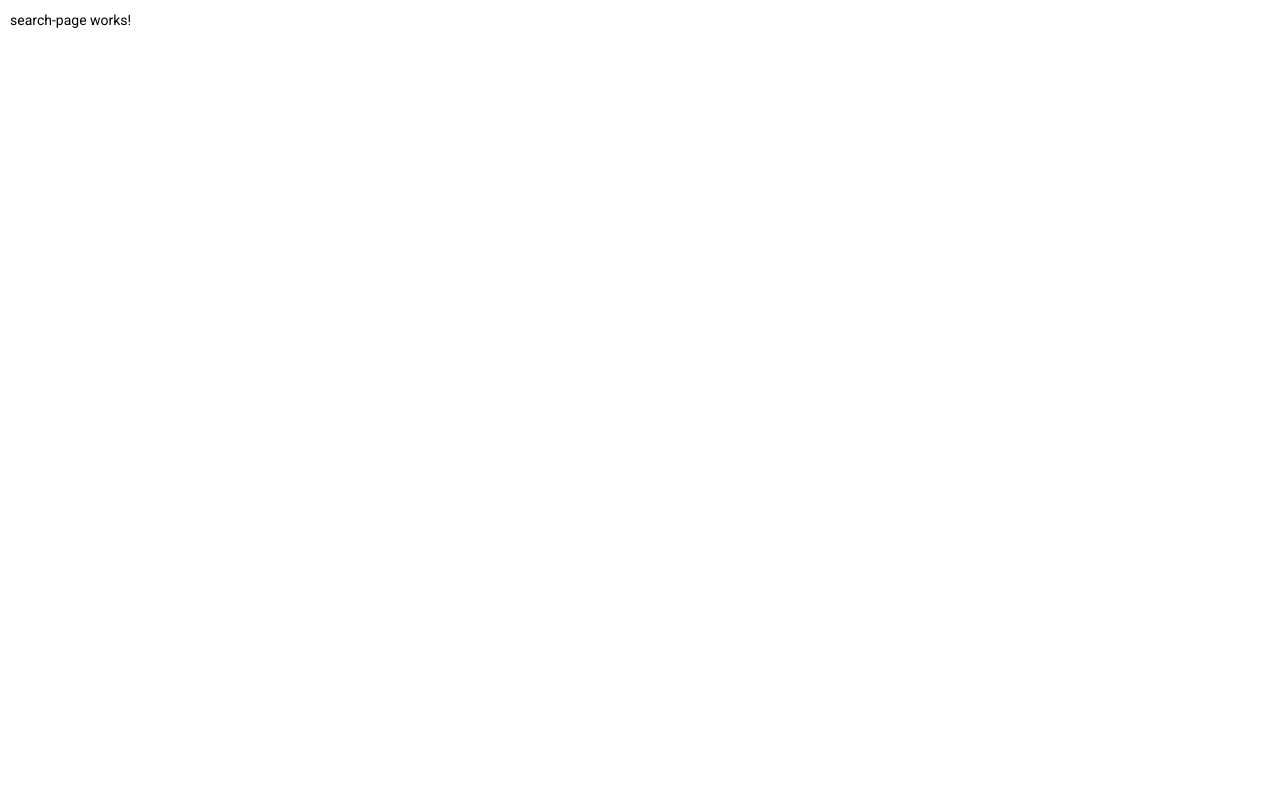
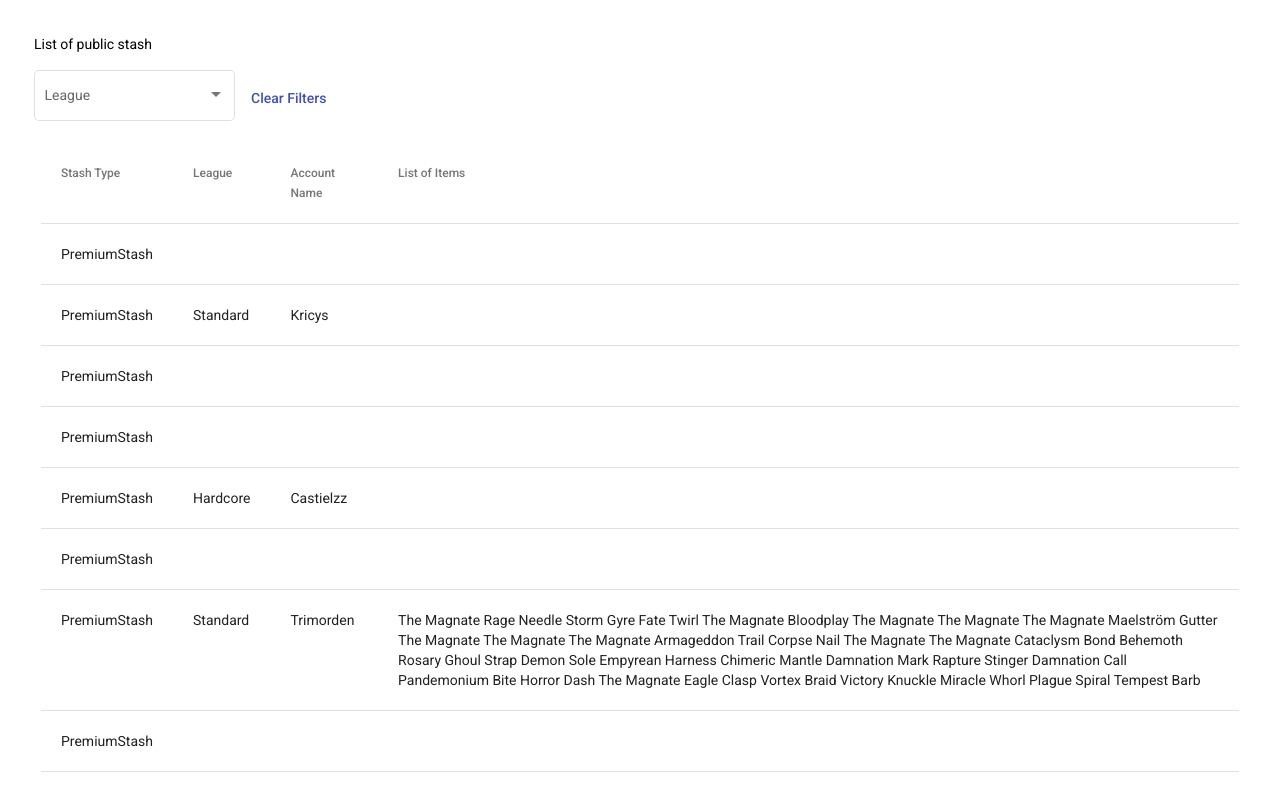
Before and after one commit to dhimiterbundo/path-of-exile, an Angular app: page /game/search in a window 1280 px wide. Shown: the top 794 px of the page. Built offline with nearby package versions, Linux system fonts and the light colour scheme; data requests are answered from the project's data file.

Commit message:
Wip - List all Stashes and display items name

```diff
--- a/package.json
+++ b/package.json
@@ -7,7 +7,8 @@
     "build": "ng build",
     "test": "ng test",
     "lint": "ng lint",
-    "e2e": "ng e2e"
+    "e2e": "ng e2e",
+    "fake-data": "json-server db.json"
   },
   "private": true,
   "dependencies": {
--- a/src/app/app.module.ts
+++ b/src/app/app.module.ts
@@ -8,17 +8,18 @@ import { MaterialModule } from './material-module/material-module.module';
 import { HttpClientModule } from '@angular/common/http';
 import { FlexLayoutModule } from '@angular/flex-layout';
 import { CommonModule } from '@angular/common';
+import { GameModule } from './game/game.module';
 
 @NgModule({
   declarations: [
     AppComponent,
   ],
   imports: [
+    GameModule,
     BrowserModule,
     AppRoutingModule,
     BrowserAnimationsModule,
     SharedModule,
-    MaterialModule,
     HttpClientModule,
     FlexLayoutModule,
     CommonModule
--- a/src/app/game/game.module.ts
+++ b/src/app/game/game.module.ts
@@ -3,7 +3,6 @@ import { CommonModule } from '@angular/common';
 import { SearchPageComponent } from './search-page/search-page.component';
 import { HttpClientModule } from '@angular/common/http';
 import { FlexLayoutModule } from '@angular/flex-layout';
-import { MaterialModule } from '../material-module/material-module.module';
 import { SharedModule } from '../shared/shared.module';
 
 
@@ -12,10 +11,9 @@ import { SharedModule } from '../shared/shared.module';
   declarations: [SearchPageComponent],
   imports: [
     SharedModule,
-    MaterialModule,
     HttpClientModule,
     FlexLayoutModule,
-    CommonModule
+    CommonModule,
   ]
 })
 export class GameModule { }
--- a/src/app/game/search-page/search-page.component.html
+++ b/src/app/game/search-page/search-page.component.html
@@ -1 +1,45 @@
-<p>search-page works!</p>
+<div class="search-page">
+  <p>List of public stash</p>
+
+  <div class="filter-form">
+    <form class="example-form">
+      <mat-form-field appearance="outline">
+        <mat-label>League</mat-label>
+        <mat-select (selectionChange)="filterStashes($event)">
+          <mat-option *ngFor="let league of leagues" [value]="league">
+            {{league}}
+          </mat-option>
+        </mat-select>
+      </mat-form-field>
+      <button mat-button color="primary" (click)="clearFilters()">Clear Filters</button>
+    </form>
+  </div>
+
+  <div class="table-responsive table">
+    <mat-table [dataSource]="dataSource" matSort class="mat-cell">
+      <tr mat-header-row *matHeaderRowDef="columndefs"></tr>
+      <tr mat-row *matRowDef="let row; columns: columndefs;"></tr>
+
+      <ng-container matColumnDef="stashType">
+        <th mat-header-cell *matHeaderCellDef> Stash Type </th>
+        <td mat-cell *matCellDef="let element"> {{element.stashType}} </td>
+      </ng-container>
+
+      <ng-container matColumnDef="league">
+        <th mat-header-cell *matHeaderCellDef> League </th>
+        <td mat-cell *matCellDef="let element"> {{element.league}} </td>
+      </ng-container>
+
+      <ng-container matColumnDef="accountName">
+        <th mat-header-cell *matHeaderCellDef> Account Name </th>
+        <td mat-cell *matCellDef="let element"> {{element.accountName}} </td>
+      </ng-container>
+
+      <ng-container matColumnDef="items">
+        <th mat-header-cell *matHeaderCellDef> List of Items </th>
+        <td mat-cell *matCellDef="let element"> <span *ngFor="let item of element.items"> {{item?.name}}   </span> </td>
+      </ng-container>
+
+    </mat-table>
+  </div>
+</div>
--- a/src/app/game/search-page/search-page.component.scss
+++ b/src/app/game/search-page/search-page.component.scss
@@ -0,0 +1,29 @@
+.exampleClass{
+  padding: 6px;
+  border-radius: 5px;
+  width: 51px;
+  height: 20px;
+  text-align: center;
+}
+
+th.mat-header-cell, td.mat-cell, td.mat-footer-cell {
+  padding: 20px !important;
+}
+.table{
+  padding-left: 0.5em;
+  padding-right: 0.5em;
+}
+
+.search-page{
+padding: 1.5rem;
+}
+
+
+.example-form {
+  min-width: 150px;
+  width: 100%;
+}
+
+.example-full-width {
+  width: 100%;
+}
--- a/src/app/game/search-page/search-page.component.ts
+++ b/src/app/game/search-page/search-page.component.ts
@@ -1,4 +1,7 @@
+import { ResponseModel, Stash } from './../../shared/models/response.model';
+import { GameService } from './../../shared/services/game.service';
 import { Component, OnInit } from '@angular/core';
+import { Observable } from 'rxjs';
 
 @Component({
   selector: 'app-search-page',
@@ -6,10 +9,57 @@ import { Component, OnInit } from '@angular/core';
   styleUrls: ['./search-page.component.scss']
 })
 export class SearchPageComponent implements OnInit {
+  dataSource!: any;
+  stashes$: Observable<ResponseModel>;
+  columndefs: any[] = ['stashType', 'league', 'accountName', 'items'];
+  nextChangeId: string = null;
 
-  constructor() { }
+  shtashItems: Stash[] = [];
+  leagues: string[] = [];
+  constructor(
+    private gameService: GameService
+  ) { }
 
   ngOnInit(): void {
+    this.prepareDataSource();
+    setInterval(() => {
+      this.prepareDataSource();
+    }, 30000);
+  }
+
+  prepareDataSource(): void {
+    this.stashes$ = this.getData();
+    this.stashes$.pipe().subscribe((data) => {
+      this.dataSource = data.stashes;
+      this.nextChangeId = data.next_change_id;
+      data.stashes.forEach(el => {
+        if (el.league) {
+          this.leagues.push(el.league);
+        } else { this.leagues.push('Not Specified'); }
+      });
+
+      this.leagues = [...new Set(this.leagues)];
+    });
+  }
+
+  getData(): Observable<ResponseModel> {
+    return this.gameService.getPublicStashTabs(this.nextChangeId).pipe();
+  }
+  filterStashes(event: any): void {
+    this.stashes$.pipe().subscribe((data) => {
+      if (event.value === 'Not Specified') {
+        this.dataSource = data.stashes.filter(el => el.league === null);
+      }
+      else {
+        this.dataSource = data.stashes.filter(el => el.league === event.value);
+      }
+    });
+  }
+
+  clearFilters(): void {
+    this.stashes$.pipe().subscribe((data) => {
+      this.dataSource = data.stashes;
+    });
   }
 
 }
--- a/src/app/material-module/material-module.module.ts
+++ b/src/app/material-module/material-module.module.ts
@@ -69,7 +69,7 @@ const materialModules = [
 
 @NgModule({
   declarations: [],
-  imports: [materialModules],
+  imports: [],
   exports: [materialModules]
 })
 export class MaterialModule { }
--- a/src/app/shared/services/api-url-config.service.ts
+++ b/src/app/shared/services/api-url-config.service.ts
@@ -4,6 +4,5 @@ const baseApi = environment.apiBaseUrl;
 
 
 export const ApiUrlsConfig = {
-
-  game: () => `${baseApi}/blogPosts`
+  publicStashTabs: (id: string) => `${baseApi}/public-stash-tabs?id=${id}`
 };
--- a/src/app/shared/services/game.service.ts
+++ b/src/app/shared/services/game.service.ts
@@ -1,8 +1,19 @@
+import { HttpClient } from '@angular/common/http';
 import { Injectable } from '@angular/core';
+import { Observable } from 'rxjs';
+import { map } from 'rxjs/operators';
+import { ResponseModel } from '../models/response.model';
+import { ApiUrlsConfig } from './api-url-config.service';
 
 @Injectable({ providedIn: 'root' })
 export class GameService {
 
-  constructor() { }
+  constructor(private httpClient: HttpClient) { }
 
+  getPublicStashTabs(id?: string): Observable<ResponseModel> {
+    const id2 = 'b9799e92-0a0a-456f-b427-f4c67ed114f3';
+    const url: string = ApiUrlsConfig.publicStashTabs(id ? id : id2);
+    return this.httpClient.get<ResponseModel>(url).pipe(
+      map((res) => res[0]));
+  }
 }
--- a/src/environments/environment.ts
+++ b/src/environments/environment.ts
@@ -4,5 +4,5 @@
 
 export const environment = {
   production: false,
-  apiBaseUrl: '',
+  apiBaseUrl: 'http://localhost:3000',
 };
```
Also changed, not shown: src/app/shared/models/response.model.ts (added, +18 -0 lines), src/app/shared/shared.module.ts (+4 -3 lines).
